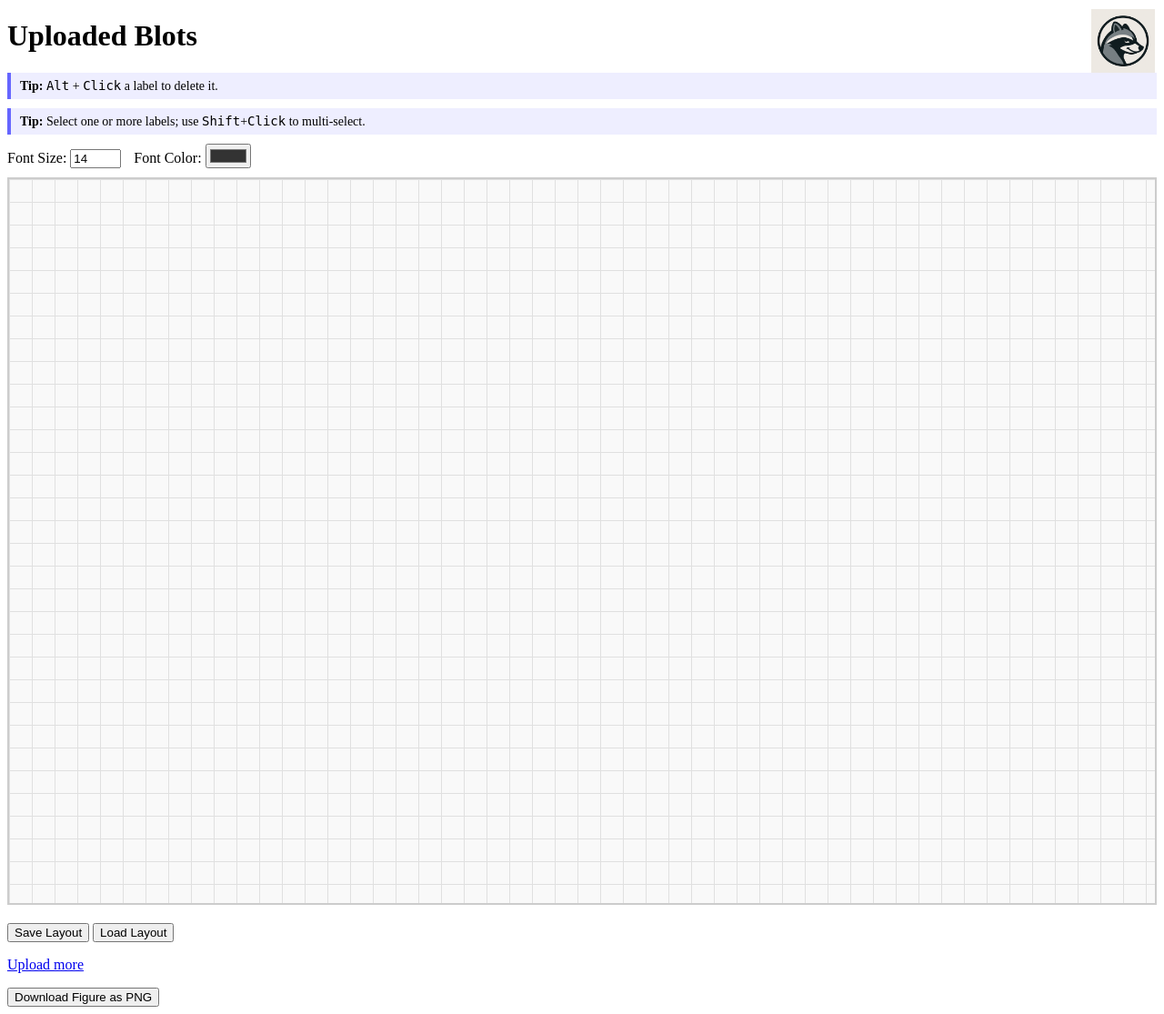
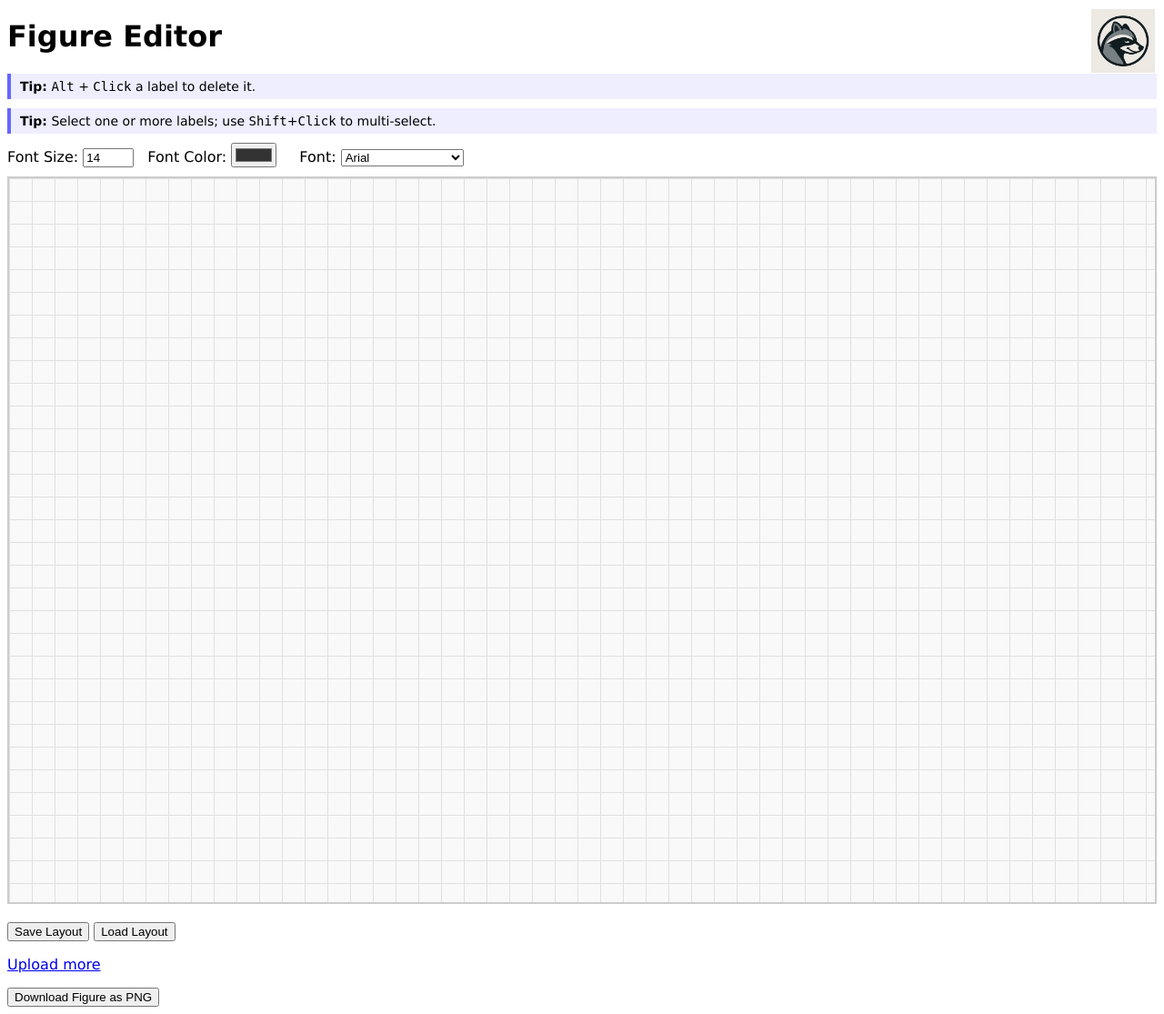
Before and after one commit to tgarrud/western-blot-app, a Flask app: template templates/display_multiple.html in a window 1280 px wide. Shown: the whole page at 91% size. Run offline with Flask 3, Linux system fonts and the light colour scheme; the template is opened without the code that fills it, so the values that code supplies are empty; some libraries are stand-ins or nearby versions.

Commit message:
fix label position, font change

```diff
--- a/templates/display.html
+++ b/templates/display.html
@@ -4,6 +4,9 @@
     <title>Blot Uploaded</title>
 </head>
 <body>
+<div class="logo-container">
+  <img src="{{ url_for('static', filename='assets/logo.png') }}" alt="App Logo" class="logo" />
+</div>
     <h1>Uploaded Blot</h1>
     <img src="/{{ image_url }}" width="400" alt="Uploaded blot image">
     <p><a href="/">Upload another image</a></p>
--- a/templates/display_multiple.html
+++ b/templates/display_multiple.html
@@ -1,8 +1,13 @@
 <!DOCTYPE html>
 <html>
 <head>
-    <title>Uploaded Blots</title>
+    <title>Blot Figure Editor</title>
 <style>
+
+body {
+  font-family: Verdana, sans-serif;
+}
+
 .blot-gallery {
     display: block;
     width: 100%;
@@ -225,7 +230,7 @@
 
 </head>
 <body>
-  <h1>Uploaded Blots</h1>
+  <h1>Figure Editor</h1>
 
 <div class="logo-container">
   <img src="{{ url_for('static', filename='assets/logo.png') }}" alt="App Logo" class="logo" />
@@ -249,6 +254,15 @@
     <input type="color" id="font-color" value="#333333">
 
     <span style="margin-left: 10px; font-style: italic;"></span>
+<label for="font-family" style="margin-left: 10px;">Font:</label>
+<select id="font-family">
+  <option value="Arial">Arial</option>
+  <option value="Courier New">Courier New</option>
+  <option value="Georgia">Georgia</option>
+  <option value="Times New Roman">Times New Roman</option>
+  <option value="Verdana">Verdana</option>
+</select>
+
   </div>
 
   <div id="export-area">
@@ -472,6 +486,14 @@ document.querySelectorAll('.crop-btn').forEach(button => {
             activeCropper = null;
 
             img.src = croppedImageUrl;
+		const markers = blot.querySelectorAll('.mw-marker');
+		markers.forEach(marker => {
+  		const percentY = parseFloat(marker.dataset.relY);
+  		if (!isNaN(percentY)) {
+    		marker.style.top = `${percentY * img.clientHeight}px`;
+  		}
+		});
+
             img.classList.remove('cropper-hidden');  // Ensure visibility
 
             applyBtn.remove();
@@ -492,12 +514,24 @@ document.querySelectorAll('.crop-btn').forEach(button => {
 </script>
 
 <script>
-    // Allow delete on click while holding down the "Alt" key
-    document.addEventListener('click', function(e) {
-        if ((e.target.classList.contains('label') || e.target.classList.contains('lane-label')) && e.altKey) {
+// Allow delete on click while holding down the "Alt" key
+document.addEventListener('click', function(e) {
+    if (
+        (e.target.classList.contains('label') ||
+         e.target.classList.contains('lane-label') ||
+         e.target.classList.contains('marker-label')) &&
+        e.altKey
+    ) {
+        // For marker-label, remove its parent (.mw-marker wrapper)
+        if (e.target.classList.contains('marker-label')) {
+            const wrapper = e.target.closest('.mw-marker');
+            if (wrapper) wrapper.remove();
+        } else {
             e.target.remove();
         }
-    });
+    }
+});
+
 
     // Optionally: Show tooltip on hover
     document.querySelectorAll('.label, .lane-label').forEach(label => {
@@ -507,15 +541,20 @@ document.querySelectorAll('.crop-btn').forEach(button => {
 
 <script>
 document.querySelectorAll('.marker-area').forEach(markerArea => {
+    const blot = markerArea.closest('.blot');
+    const img = blot.querySelector('img');
+
     markerArea.addEventListener('click', function (e) {
         if (e.target !== markerArea) return;
 
         const y = e.offsetY;
+        const percentY = y / img.clientHeight;
 
         // Wrapper to hold line and label
         const wrapper = document.createElement('div');
         wrapper.className = 'mw-marker';
-        wrapper.style.top = `${y}px`;
+        wrapper.dataset.relY = percentY;
+        wrapper.style.top = `${percentY * img.clientHeight}px`;
 
         // Line
         const line = document.createElement('div');
@@ -527,10 +566,8 @@ document.querySelectorAll('.marker-area').forEach(markerArea => {
         label.contentEditable = true;
         label.textContent = 'MW';
 
-        // Stop propagation when editing label
         label.addEventListener('mousedown', e => e.stopPropagation());
 
-        // Append to wrapper
         wrapper.appendChild(label);
         wrapper.appendChild(line);
         markerArea.appendChild(wrapper);
@@ -556,6 +593,8 @@ document.querySelectorAll('.marker-area').forEach(markerArea => {
                 isDragging = false;
                 document.removeEventListener('mousemove', onMouseMove);
                 document.removeEventListener('mouseup', onMouseUp);
+                const updatedPercentY = wrapper.offsetTop / img.clientHeight;
+                wrapper.dataset.relY = updatedPercentY;
             };
 
             document.addEventListener('mousemove', onMouseMove);
@@ -605,6 +644,15 @@ document.getElementById('font-color').addEventListener('input', function () {
     });
 });
 </script>
+
+<script>
+document.getElementById('font-family').addEventListener('change', function () {
+  selectedLabels.forEach(label => {
+    label.style.fontFamily = this.value;
+  });
+});
+</script>
+
 
 <script>
 function saveLayout() {
@@ -761,6 +809,27 @@ document.getElementById('load-layout-file').addEventListener('change', (event) =
 });
 </script>
 
+<script>
+// Clear default text on focus, restore if left empty
+document.querySelectorAll('.label, .lane-label').forEach(label => {
+  label.addEventListener('focus', function () {
+    if (this.textContent.trim().startsWith('Label') || this.textContent.trim().startsWith('Lane')) {
+      this.textContent = '';
+    }
+  });
+
+  label.addEventListener('blur', function () {
+    if (this.textContent.trim() === '') {
+      if (this.classList.contains('label')) {
+        this.textContent = 'Label';
+      } else if (this.classList.contains('lane-label')) {
+        this.textContent = 'Lane';
+      }
+    }
+  });
+});
+</script>
+
 
 
 </body>
```
Also changed, not shown: templates/index.html (+23 -0 lines), app.py (line endings or trailing spaces), static/uploads/0523_gapdh.png (added), static/uploads/0523_gapdh_png.png (added).
